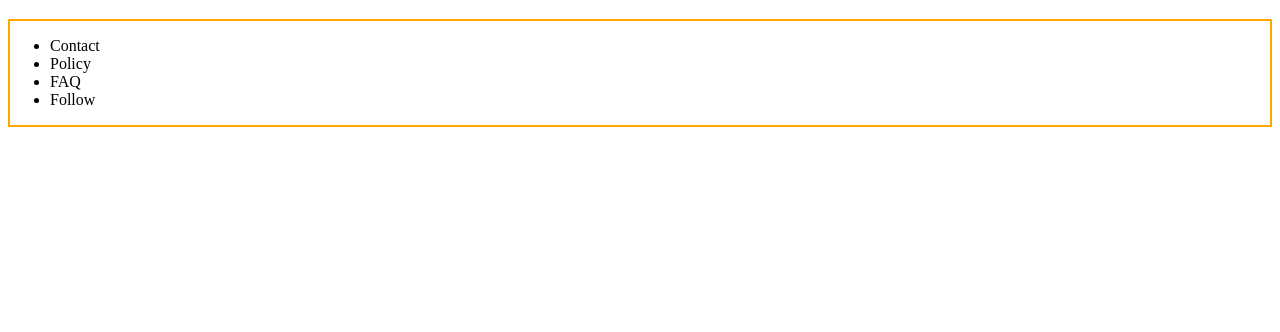
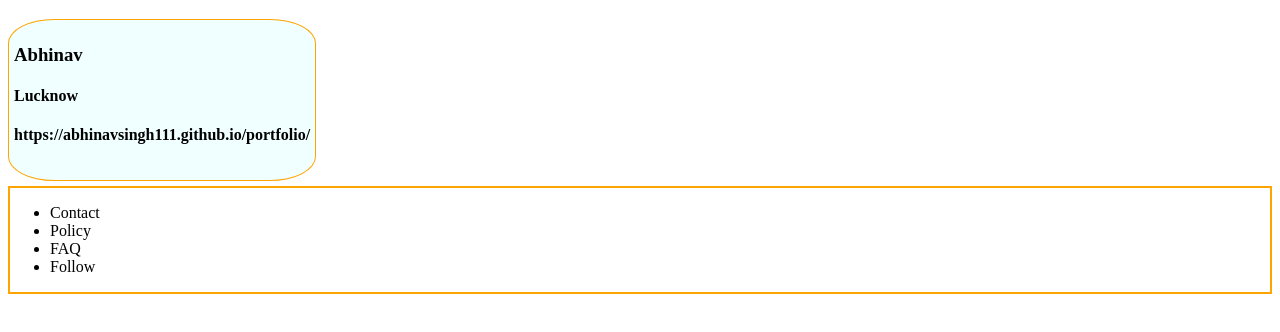
Before and after one commit to AbhinavSingh111/FoodDelApp_Frontend1, a React app: page /about in a window 1280 px wide. Shown: the part 140-472 px from the top of the page. Built offline with nearby package versions, Linux system fonts and the light colour scheme.

Commit message:
added class based comp in about us page , how to use state vars

```diff
--- a/index.css
+++ b/index.css
@@ -73,8 +73,6 @@
     display: flex;
     flex-wrap: wrap;
     margin-left: 12%;
-    text-decoration: none;
-    color: inherit;
 
 }
 .card-comp {
@@ -85,8 +83,6 @@
     padding: 5px;
     background-color: azure;
     border-radius: 15%;
-    text-decoration: none;
-    color: inherit;
 
 
 
@@ -104,8 +100,6 @@
 }
 .card-desc {
     padding: 5px;
-    text-decoration: none;
-    color: inherit;
     text-decoration: none;
     color: inherit;
 }
@@ -146,6 +140,21 @@
 
 }
 
+#link {
+    text-decoration: none;
+    color: inherit;
+}
+
+.team-card{
+    display: inline-block;
+    flex-wrap: wrap;
+    padding: 5px;
+    border: 1px solid orange;
+    height: 150px;
+    background-color: azure;
+    border-radius: 15%;
+}
+
 .footer{
     margin-top: 5px;
     border: 2px solid orange;
--- a/src/components/About.js
+++ b/src/components/About.js
@@ -1,7 +1,10 @@
+import TeamComponent from "./TeamClass";
+
 const About = ()=>{
     return (
         <div className="about">
             <h1>This is about us component.</h1>
+            <TeamComponent name={"Abhinav"} location={"Lucknow"} contact={"https://abhinavsingh111.github.io/portfolio/"}/>
         </div>
     )
 };
--- a/src/components/BodyComponent.js
+++ b/src/components/BodyComponent.js
@@ -45,7 +45,7 @@ const BodyComponent = ()=>{
                         // or some other reason the react might get confuse as to which property beloongs
                         // to which component and this will affect performance negatively
                         filteredRes.map((restaurant)=>(
-                        <Link key={restaurant.info.id} to={"/restaurants/"+restaurant.info.id}>
+                        <Link id="link" key={restaurant.info.id} to={"/restaurants/"+restaurant.info.id}>
                             <CardComponent resObj={restaurant}/>
                         </Link>
                         ))
--- /dev/null
+++ b/src/components/TeamClass.js
@@ -0,0 +1,23 @@
+import React from "react";
+
+class TeamComponent extends React.Component{
+    // we use constuctor to receive props
+    constructor(props){
+        // we use super method to call the constructor of the base/parent class to initialize the class with values passed
+        super(props);
+    }
+    // we use a render method which will return a jsx
+    render(){
+        const {name , location , contact} = this.props;
+        return(
+            <div className="team-card">
+                <h3 className="team-name">{name}</h3>
+                <h4 className="team-location">{location}</h4>
+                <h4 className="team-contact">{contact}</h4>
+            </div>
+        )
+    };
+
+};
+
+export default TeamComponent;
```
